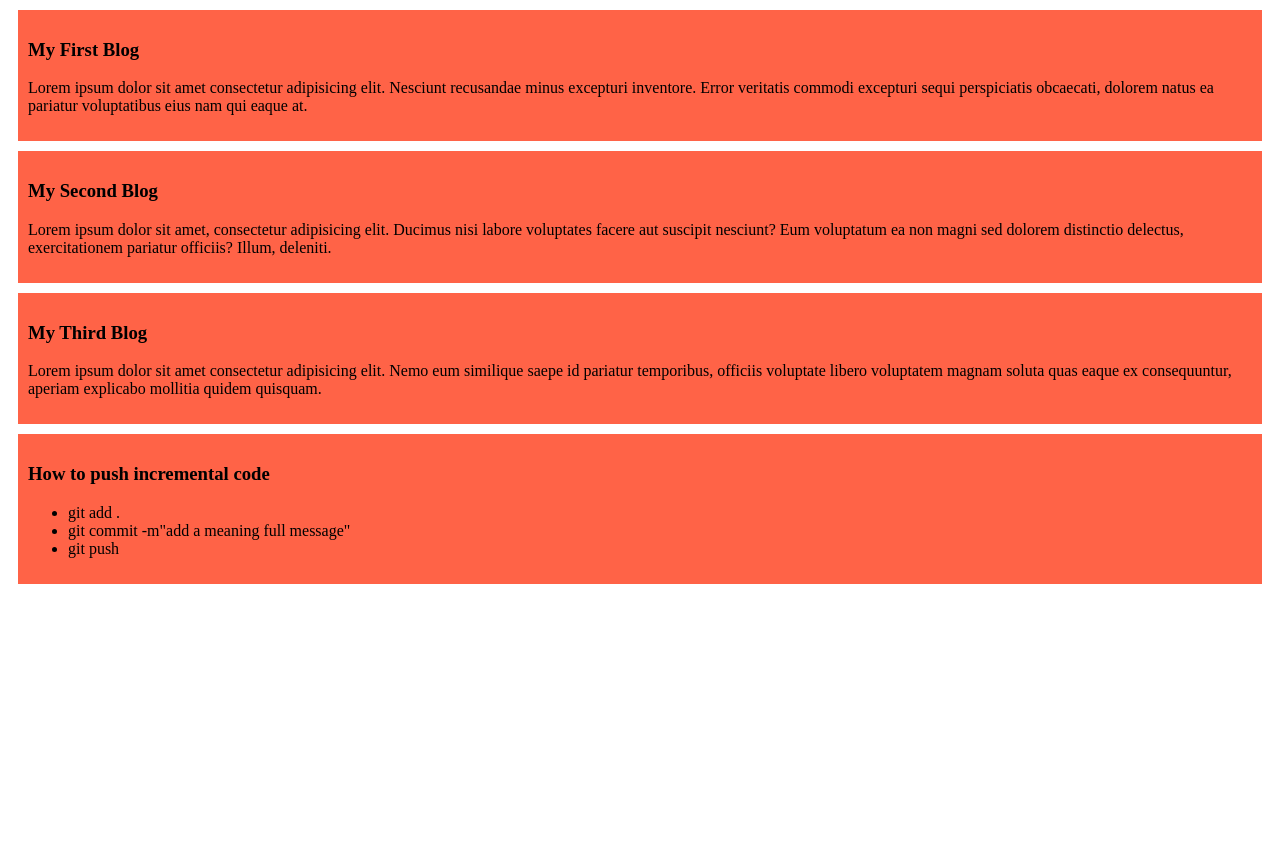
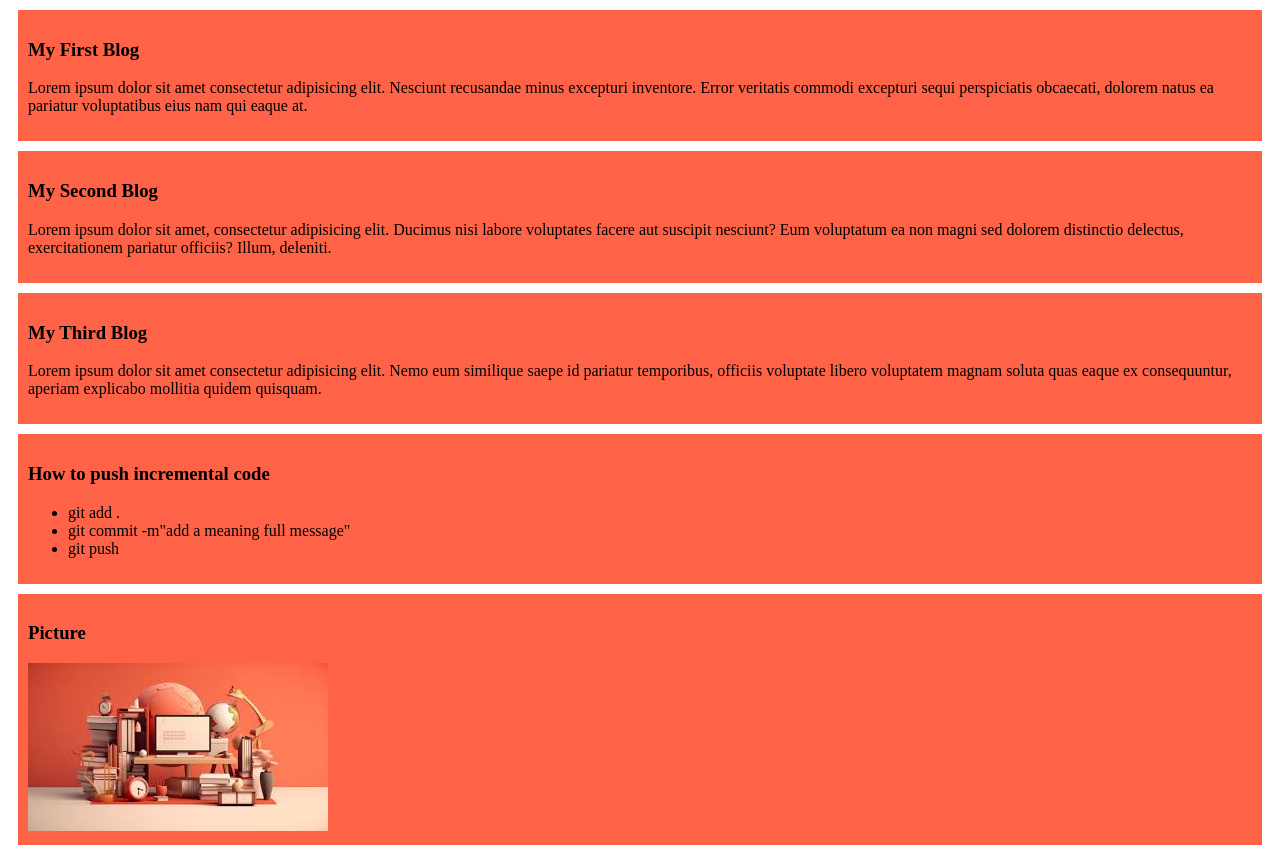
Before and after one commit to Mahmuda-07/my-simple-website, a plain HTML site: page index1.html in a window 1280 px wide. Before the commit the page ends 800 px from the top, so only its background shows below. Drawn offline with Linux system fonts and the light colour scheme.

Commit message:
added picture

```diff
--- a/index1.html
+++ b/index1.html
@@ -28,6 +28,10 @@
 
         </ul>
     </div>
+    <div>
+        <h3>Picture</h3>
+        <img src="images/img.jfif" alt="image">
+    </div>
 
 </body>
 </html>
```
Also changed, not shown: images/img.jfif (added).
